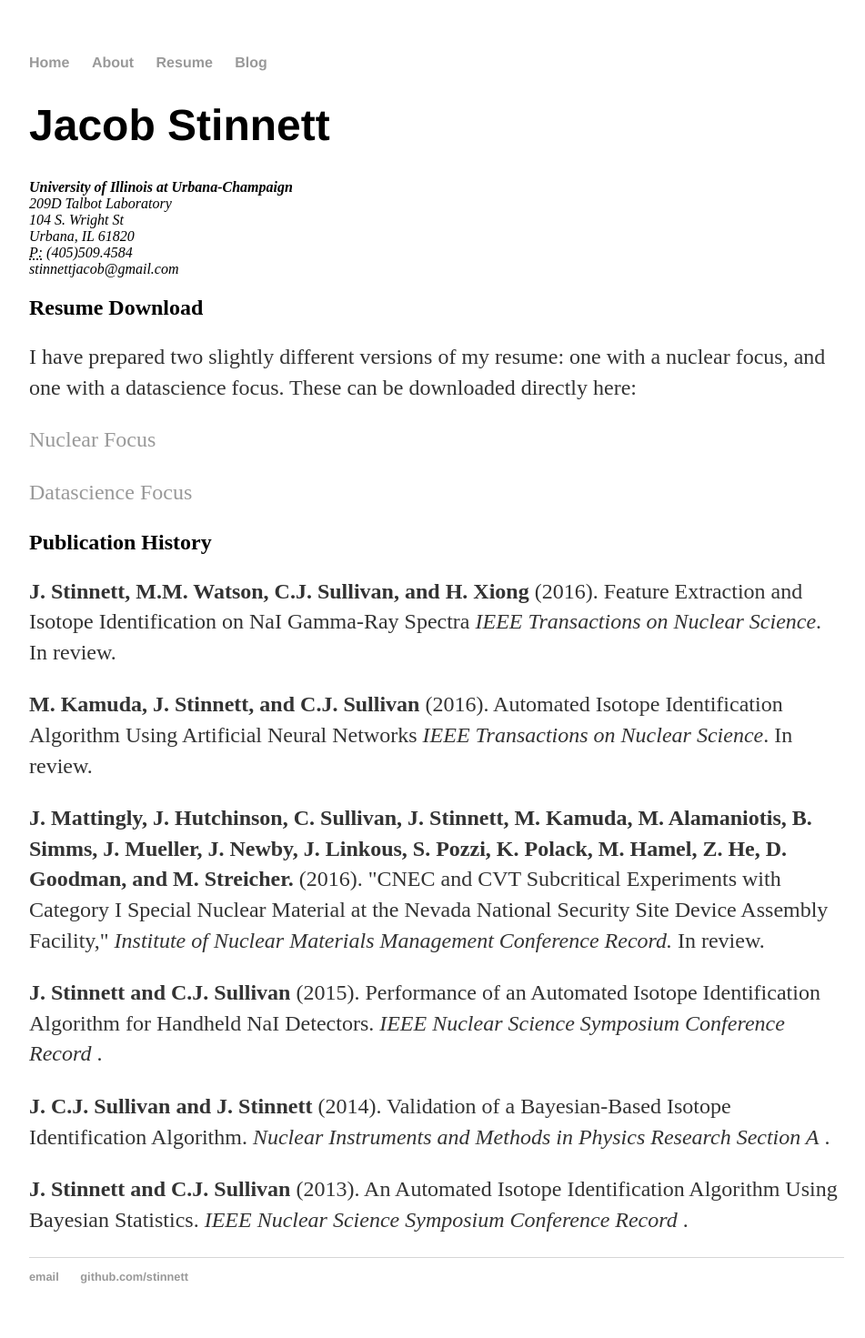
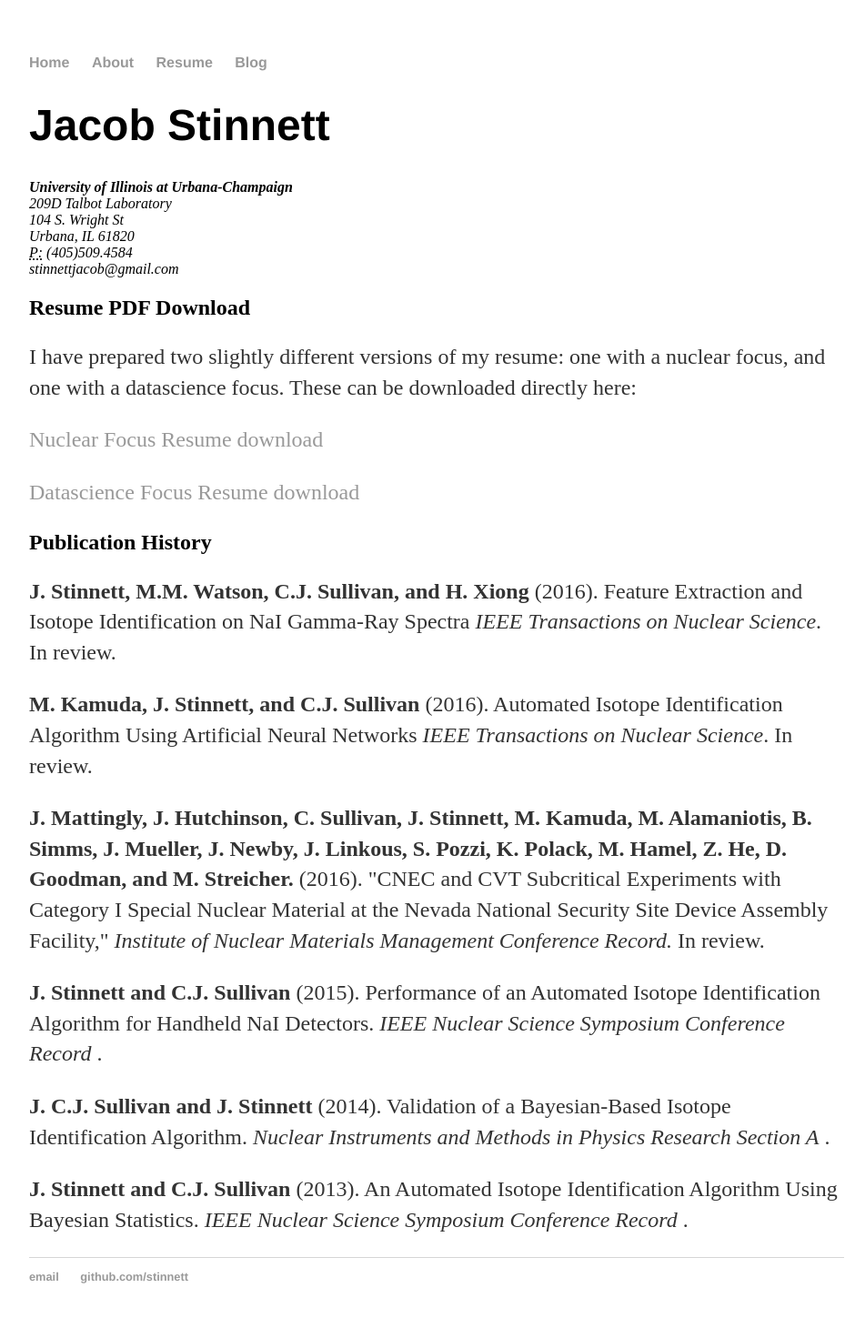
Before and after one commit to Stinnett/Stinnett.github.io, a Jekyll site: the page built from resume/index.html, in a window 1280 px wide. Shown: the whole page at 91% size, without its empty margins (160-1111 px from the left). Built offline with Jekyll 4.4.1, drawn with Linux system fonts in a browser that asks for light colours.

Commit message:
Update index.html

```diff
--- a/resume/index.html
+++ b/resume/index.html
@@ -15,10 +15,10 @@
 					<span class="obfuscate">stinnettjacob@gmail.com</span>
 					</address>
 
-					<h2> Resume Download</h1>
+					<h2> Resume PDF Download</h1>
 					<p> I have prepared two slightly different versions of my resume: one with a nuclear focus, and one with a datascience focus. These can be downloaded directly here:</p>
-					<p><a href="https://github.com/Stinnett/Stinnett.github.io/raw/master/resume/2016%20Resume%20Update-%20Nuclear%20Focus/2016%20Resume%20Stinnett.pdf" class="download" title="Download CV as PDF">Nuclear Focus</a> </p>
-					<p><a href="https://github.com/Stinnett/Stinnett.github.io/raw/master/resume/2016%20Resume%20Update%20-%20DS%20Focus/2016%20Resume%20Stinnett.pdf" class="download" title="Download CV as PDF">Datascience Focus</a></p>
+					<p><a href="https://github.com/Stinnett/Stinnett.github.io/raw/master/resume/2016%20Resume%20Update-%20Nuclear%20Focus/2016%20Resume%20Stinnett.pdf" class="download" title="Download CV as PDF">Nuclear Focus Resume download</a> </p>
+					<p><a href="https://github.com/Stinnett/Stinnett.github.io/raw/master/resume/2016%20Resume%20Update%20-%20DS%20Focus/2016%20Resume%20Stinnett.pdf" class="download" title="Download CV as PDF">Datascience Focus Resume download</a></p>
 
 
 
```
